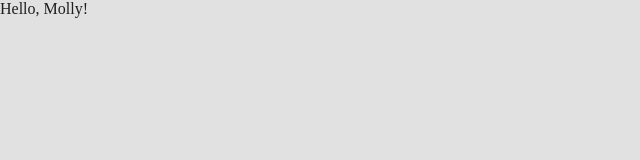
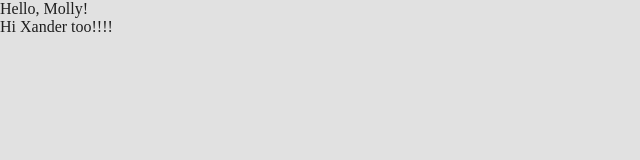
Before and after one commit to xandermunc/Portfolio-Website, a plain HTML site: page index.html in a window 1280 px wide. Shown: the full height of the page, 0-640 px from the left. Drawn offline with Linux system fonts and the light colour scheme.

Commit message:
Updated body text

```diff
--- a/index.html
+++ b/index.html
@@ -32,6 +32,7 @@
 <body>
     <!-- This is where you put the stuff you see on yourwebsite! -->
     <p>Hello, Molly!</p>
+    <p>Hi Xander too!!!!</p>
 
     <script>
         // This is where you put the code (JavaScript) for your website... I don't predict we will need a lot.
```
